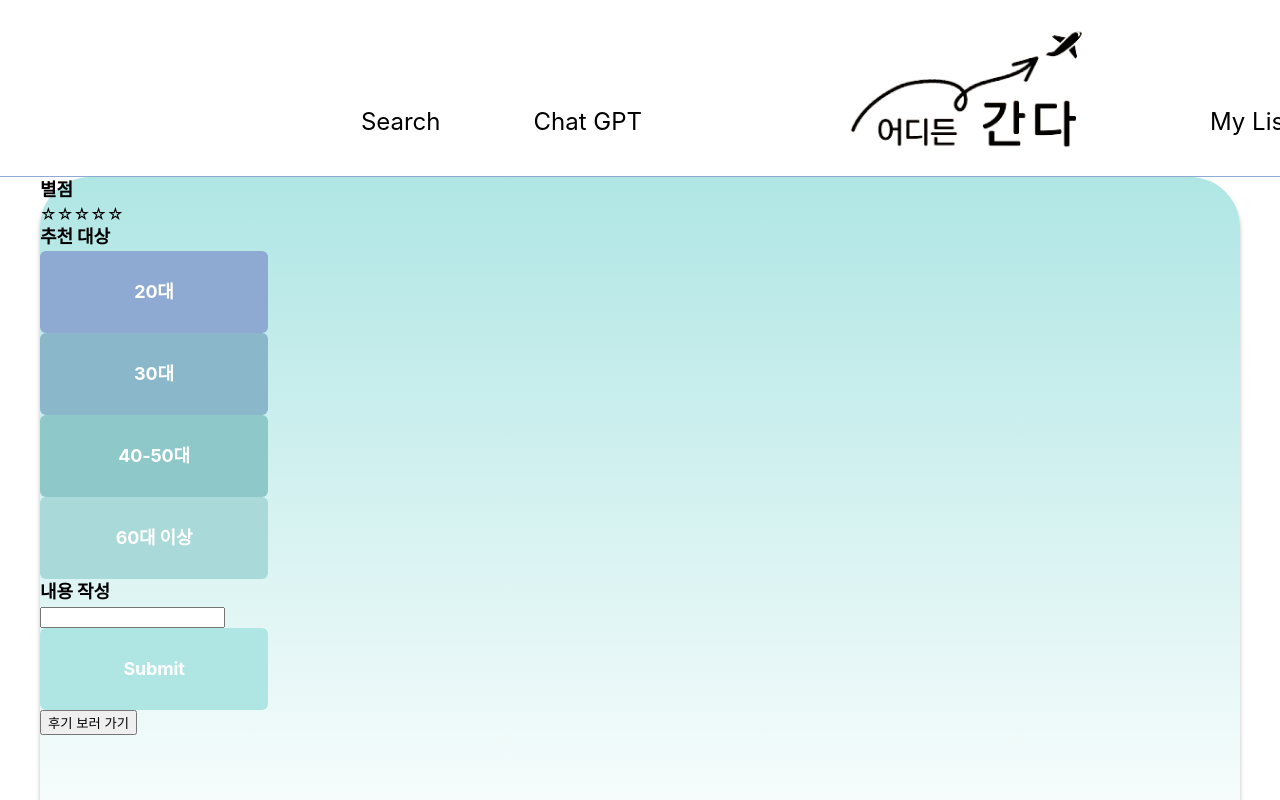
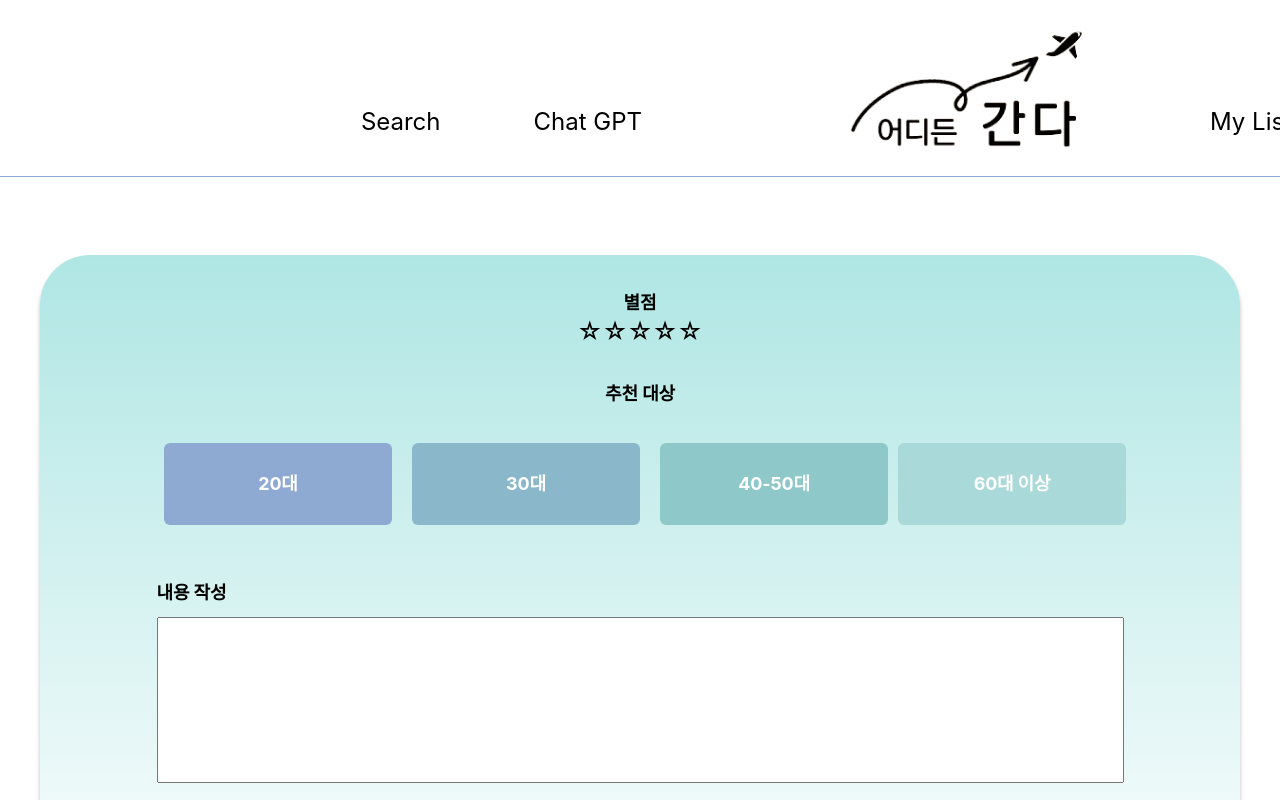
Before and after one commit to WebTestOr/web-yong, a React (Create React App) app: page /Review in a window 1280 px wide. Shown: the top 800 px of the page. Built offline with nearby package versions, Linux system fonts and the light colour scheme.

Commit message:
1208 리뷰컴포넌트 style 충돌 해결

```diff
--- a/src/components/Review/Reviewcomponent.js
+++ b/src/components/Review/Reviewcomponent.js
@@ -11,21 +11,53 @@ justify-content: center;
 const Reviewbox = styled.div`
 width: 1200px;
 height: 700px;
-  flex-shrink: 0;
 border-radius: 50px;
-  background: linear-gradient(180deg, #afe6e4 0%, rgba(175, 230, 228, 0) 100%);
-  box-shadow: 0px 4px 4px 0px rgba(0, 0, 0, 0.25);
+background: ${(props) => props.backgroundColor || 'linear-gradient(180deg, #AFE6E4 0%, rgba(175, 230, 228, 0.00) 100%)'};box-shadow: 0px 4px 4px 0px rgba(0, 0, 0, 0.25);
+margin-top: 78px;
+display: flex;
+flex-direction: column;
+align-items: center;
+
+
+.ratingBox > span{
+    font-size: 24px;
+}
+
+.targetBox{
+display: flex;
+flex-direction: row;
+align-items: center;
+justify-content: center;
+margin-top: 35px;
+}
+
+.contextInput{
+margin-top: 55px;
+}
+
+.reviewTextInput input{
+display: flex;
+margin-top: 10px;
+width: 959px;
+height: 160px;
+flex-direction: column;
+align-items: flex-start;
+gap: 8px;
+align-self: stretch;
+}
+
 `;
 
 const Reviewtext = styled.text`
 color: #000;
-  font-feature-settings: "calt" off;
+font-feature-settings: 'calt' off;
 font-family: Pretendard;
 font-size: 18px;
 font-style: normal;
 font-weight: 700;
 line-height: 150%; /* 27px */
 letter-spacing: -0.18px;
+margin-top: 35px;
 `;
 
 const StyledButton1 = styled.button`
@@ -38,18 +70,16 @@ const StyledButton1 = styled.button`
 gap: 8px;
 border-radius: 6px;
 border: none;
-  background: #8faad2;
-  color: #fff;
-  font-feature-settings: "calt" off;
+background: #8FAAD2;
+color: #FFF;
+font-feature-settings: 'calt' off;
 font-family: Inter;
 font-size: 18px;
 font-style: normal;
 font-weight: 700;
 line-height: 24px;
 letter-spacing: -0.18px;
-  &:hover {
-    background: #6b8faa;
-  }
+margin: 0 10px;
 `;
 
 const StyledButton2 = styled.button`
@@ -62,19 +92,16 @@ const StyledButton2 = styled.button`
 gap: 8px;
 border-radius: 6px;
 border: none;
-  background: #8ab8ca;
-  color: #fff;
-  font-feature-settings: "calt" off;
+background: #8AB8CA;
+color: #FFF;
+font-feature-settings: 'calt' off;
 font-family: Inter;
 font-size: 18px;
 font-style: normal;
 font-weight: 700;
 line-height: 24px;
 letter-spacing: -0.18px;
-
-  &:hover {
-    background: #6b8faa;
-  }
+margin: 0 10px;
 `;
 
 const StyledButton3 = styled.button`
@@ -87,19 +114,16 @@ const StyledButton3 = styled.button`
 gap: 8px;
 border-radius: 6px;
 border: none;
-  background: #8fc8c9;
-  color: #fff;
-  font-feature-settings: "calt" off;
+background: #8FC8C9;
+color: #FFF;
+font-feature-settings: 'calt' off;
 font-family: Inter;
 font-size: 18px;
 font-style: normal;
 font-weight: 700;
 line-height: 24px;
 letter-spacing: -0.18px;
-
-  &:hover {
-    background: #6b8faa;
-  }
+margin: 0 10px;
 `;
 
 const StyledButton4 = styled.button`
@@ -112,23 +136,20 @@ const StyledButton4 = styled.button`
 gap: 8px;
 border-radius: 6px;
 border: none;
-  background: #a9d9d9;
-  color: #fff;
-  font-feature-settings: "calt" off;
+background: #A9D9D9;
+color: #FFF;
+font-feature-settings: 'calt' off;
 font-family: Inter;
 font-size: 18px;
 font-style: normal;
 font-weight: 700;
 line-height: 24px;
 letter-spacing: -0.18px;
-
-  &:hover {
-    background: #6b8faa;
-  }
 `;
 
 const SubmitBtn = styled.button`
 display: flex;
+margin-top: 35px;
 width: 228px;
 height: 82px;
 padding: 16px 24px;
@@ -137,19 +158,15 @@ const SubmitBtn = styled.button`
 gap: 8px;
 border-radius: 6px;
 border: none;
-  background: #afe6e4;
-  color: #fff;
-  font-feature-settings: "calt" off;
+background: #AFE6E4;
+color: #FFF;
+font-feature-settings: 'calt' off;
 font-family: Inter;
 font-size: 18px;
 font-style: normal;
 font-weight: 700;
 line-height: 24px;
 letter-spacing: -0.18px;
-
-  &:hover {
-    background: #6b8faa;
-  }
 `;
 
 
```
Lines whose indentation alone changed are shown as unchanged.
